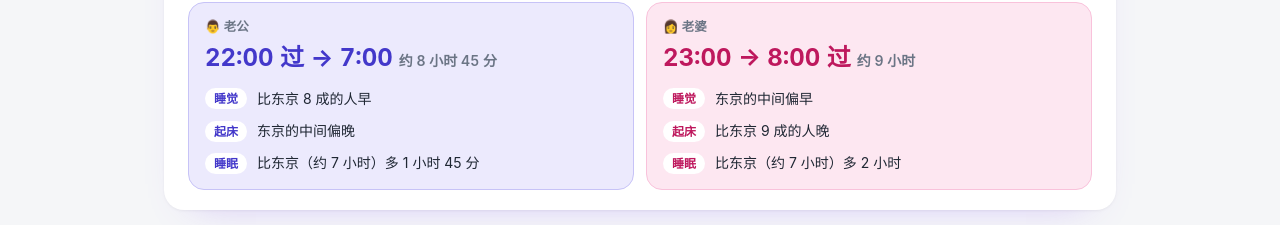
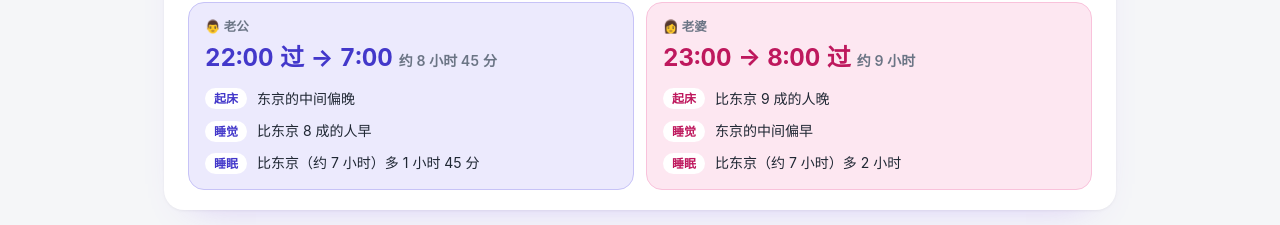
Before and after one commit to heroyct/home, a plain HTML site: page sleep/index.html in a window 1280 px wide. Shown: the part 402-627 px from the top of the page. Drawn offline with Linux system fonts and the light colour scheme.

```diff
--- a/sleep/index.html
+++ b/sleep/index.html
@@ -102,12 +102,12 @@
       <div class="card he">
         <div class="k">👨 老公</div>
         <div class="v">22:00 过 → 7:00<small>约 8 小时 45 分</small></div>
-        <div class="rows"><div><span class="tag">睡觉</span>比东京 8 成的人早</div><div><span class="tag">起床</span>东京的中间偏晚</div><div><span class="tag">睡眠</span>比东京（约 7 小时）多 1 小时 45 分</div></div>
+        <div class="rows"><div><span class="tag">起床</span>东京的中间偏晚</div><div><span class="tag">睡觉</span>比东京 8 成的人早</div><div><span class="tag">睡眠</span>比东京（约 7 小时）多 1 小时 45 分</div></div>
       </div>
       <div class="card us">
         <div class="k">👩 老婆</div>
         <div class="v">23:00 → 8:00 过<small>约 9 小时</small></div>
-        <div class="rows"><div><span class="tag">睡觉</span>东京的中间偏早</div><div><span class="tag">起床</span>比东京 9 成的人晚</div><div><span class="tag">睡眠</span>比东京（约 7 小时）多 2 小时</div></div>
+        <div class="rows"><div><span class="tag">起床</span>比东京 9 成的人晚</div><div><span class="tag">睡觉</span>东京的中间偏早</div><div><span class="tag">睡眠</span>比东京（约 7 小时）多 2 小时</div></div>
       </div>
     </div>
   </section>
```
